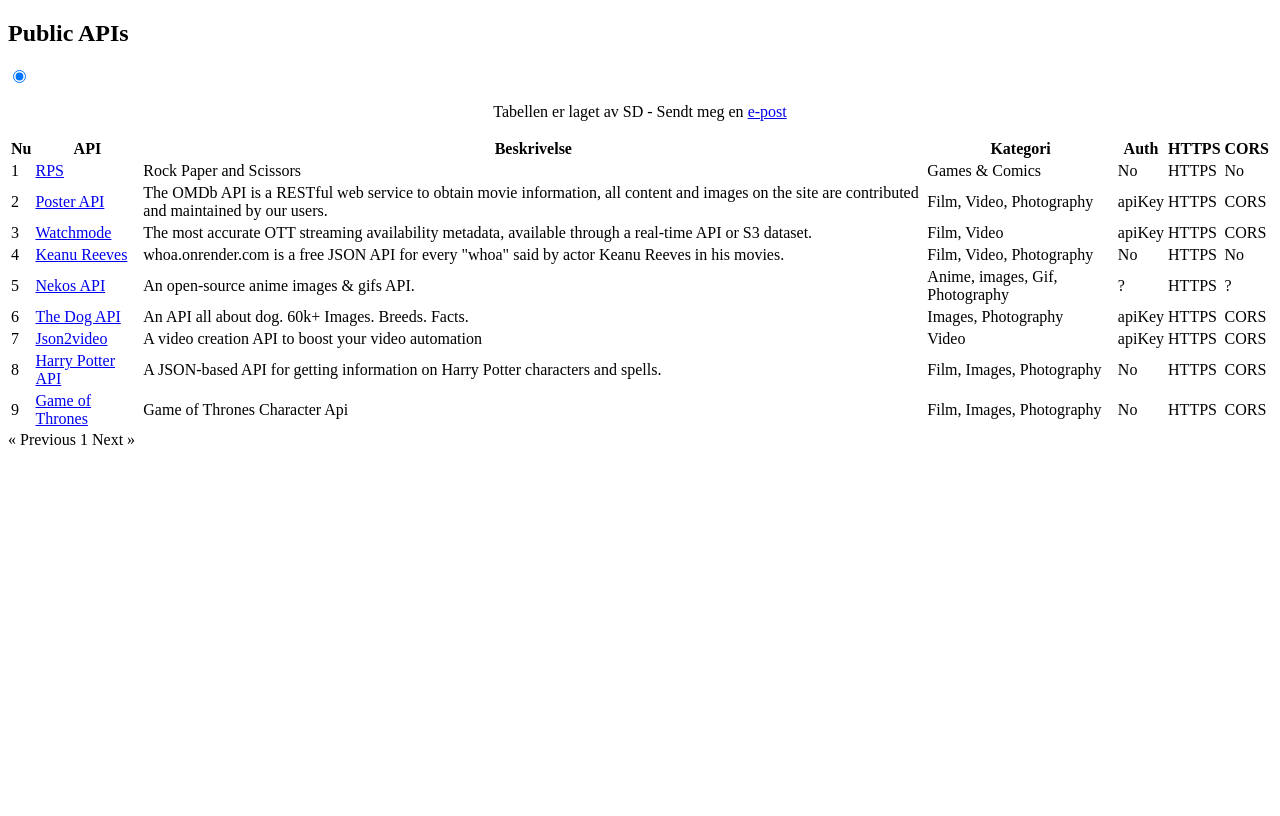
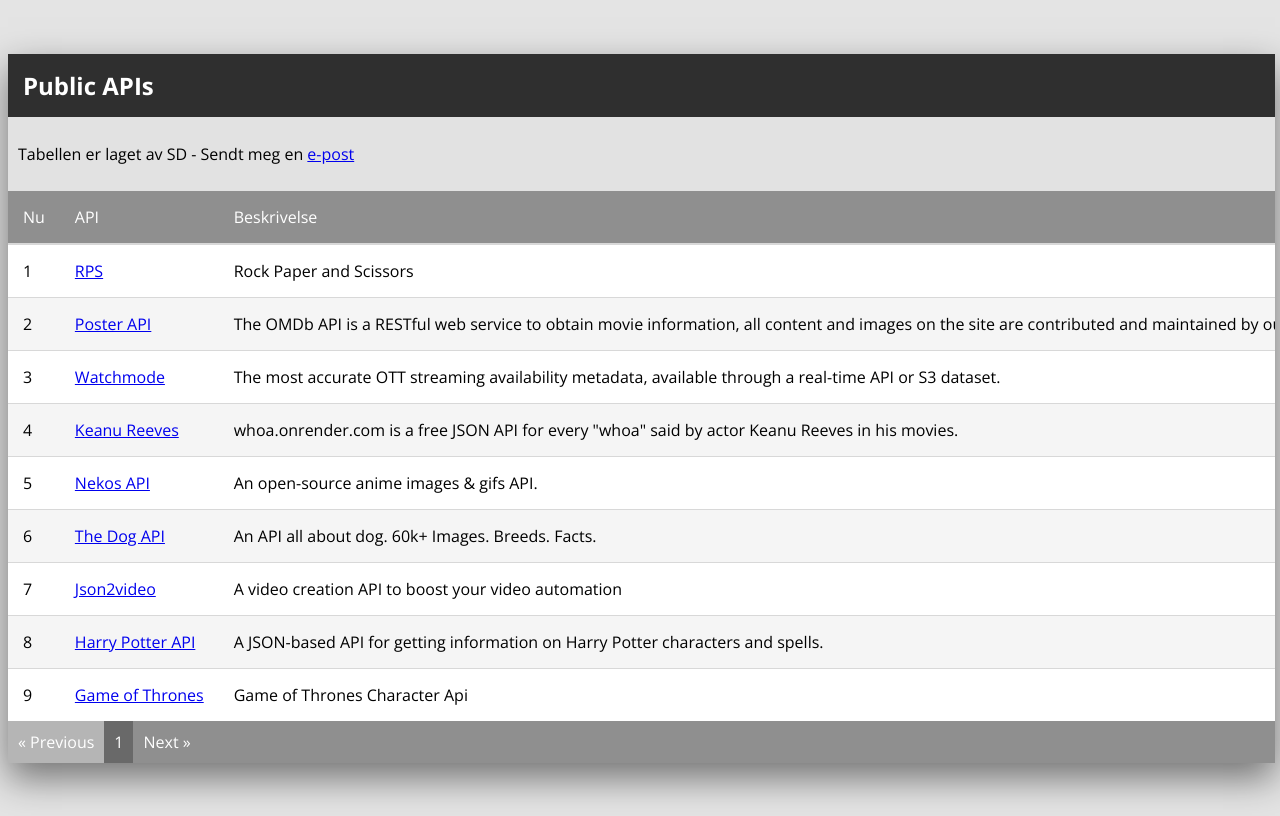
Before and after one commit to roykenvgs/API, a plain HTML site: page index.html in a window 1280 px wide. Drawn offline with nearby package versions, Linux system fonts and the light colour scheme.

Commit message:
body-width er oppdatert

```diff
--- a/style.css
+++ b/style.css
@@ -1,3 +1,192 @@
-.lagetAv {
-    text-align: center;
+@import url("https://fonts.googleapis.com/css?family=Open+Sans:400,400i,700");
+body {
+  font-family: "Open Sans", sans-serif;
+  background-color: #e4e4e4;
+  width: 99vw;
+  height: 100vh;
+  display: flex;
+  align-items: center;
+  justify-content: center;
+  flex-direction: column;
+  overflow: hidden;
 }
+
+.card {
+  background-color: #ffffff;
+  width: 100%;
+  max-width: 100%;
+  max-height: 100%;
+  display: flex;
+  flex-direction: column;
+  box-shadow: 0 15px 35px rgba(0, 0, 0, 0.5);
+}
+
+.table-concept {
+  width: 100%;
+  height: 100%;
+  max-height: 100%;
+  overflow: auto;
+  box-sizing: border-box;
+}
+.table-concept .table-radio {
+  display: none;
+}
+.table-concept .table-radio:checked + .table-display {
+  display: block;
+}
+.table-concept .table-radio:checked + .table-display + table {
+  width: 100%;
+  display: table;
+}
+.table-concept .table-radio:checked + .table-display + table + .pagination {
+  display: flex;
+}
+.table-concept .table-radio:checked + .table-display + table + .pagination > label.active {
+  color: #ffffff;
+  background-color: dimgray;
+  cursor: default;
+}
+.table-concept .table-radio:checked + .table-display + table + .pagination > label.disabled {
+  color: #ffffff;
+  background-color: #b5b5b5;
+  cursor: default;
+}
+.table-concept .table-display {
+  background-color: #e2e2e2;
+  padding: 10px;
+  display: none;
+  position: sticky;
+  left: 0;
+}
+.table-concept table {
+  background-color: #ffffff;
+  font-size: 16px;
+  border-collapse: collapse;
+  display: none;
+}
+.table-concept table tr:last-child td {
+  border-bottom: 0;
+}
+.table-concept table tr th,
+.table-concept table tr td {
+  text-align: left;
+  padding: 15px;
+  box-sizing: border-box;
+}
+.table-concept table tr th {
+  color: #ffffff;
+  font-weight: normal;
+  background-color: #8f8f8f;
+  border-bottom: solid 2px #d8d8d8;
+  position: sticky;
+  top: 0;
+}
+.table-concept table tr td {
+  border: solid 1px #d8d8d8;
+  border-left: 0;
+  border-right: 0;
+  white-space: nowrap;
+}
+.table-concept table tbody tr {
+  transition: background-color 150ms ease-out;
+}
+.table-concept table tbody tr:nth-child(2n) {
+  background-color: whitesmoke;
+}
+.table-concept table tbody tr:hover {
+  background-color: #ebebeb;
+}
+.table-concept .pagination {
+  background-color: #8f8f8f;
+  width: 100%;
+  display: none;
+  position: sticky;
+  bottom: 0;
+  left: 0;
+}
+.table-concept .pagination > label {
+  background-color: #8f8f8f;
+  color: #ffffff;
+  padding: 10px;
+  cursor: pointer;
+}
+.table-concept .pagination > label:hover {
+  background-color: darkgray;
+}
+.table-concept .pagination > label:active {
+  background-color: #767676;
+}
+
+.table-title {
+  color: #ffffff;
+  background-color: #2f2f2f;
+  padding: 15px;
+}
+.table-title h2 {
+  margin: 0;
+  padding: 0;
+}
+
+.button-container {
+  width: 100%;
+  box-sizing: border-box;
+  display: flex;
+  justify-content: flex-end;
+}
+.button-container span {
+  color: #8f8f8f;
+  text-align: right;
+  min-height: 100%;
+  display: flex;
+  align-items: center;
+  justify-content: center;
+  margin-left: 10px;
+  margin-right: 10px;
+}
+.button-container button {
+  font-family: inherit;
+  font-size: inherit;
+  color: #ffffff;
+  padding: 10px 15px;
+  border: 0;
+  margin: 0;
+  outline: 0;
+  border-radius: 0;
+  transition: background-color 225ms ease-out;
+}
+.button-container button.primary {
+  background-color: #147eff;
+}
+.button-container button.primary:hover {
+  background-color: #479aff;
+}
+.button-container button.primary:active {
+  background-color: #0065e0;
+}
+.button-container button.primary {
+  background-color: #147eff;
+}
+.button-container button.primary:hover {
+  background-color: #479aff;
+}
+.button-container button.primary:active {
+  background-color: #0065e0;
+}
+.button-container button.danger {
+  background-color: #d11800;
+}
+.button-container button.danger:hover {
+  background-color: #ff2205;
+}
+.button-container button.danger:active {
+  background-color: #9e1200;
+}
+.button-container button svg {
+  fill: #ffffff;
+  vertical-align: middle;
+  padding: 0;
+  margin: 0;
+}
+.lagetAvLink {
+    text-align: left;
+}
```
